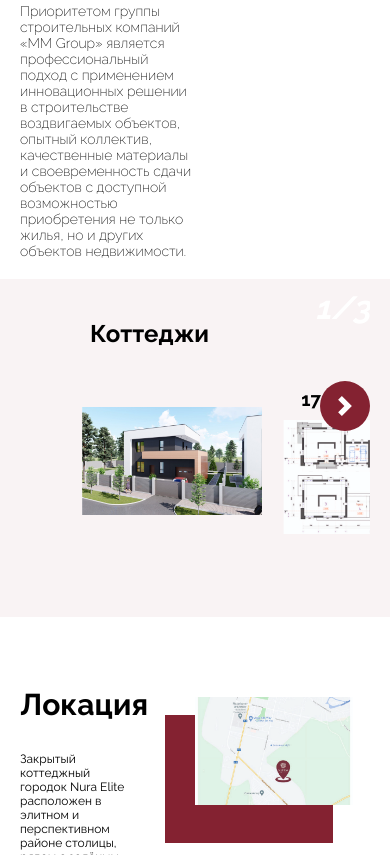
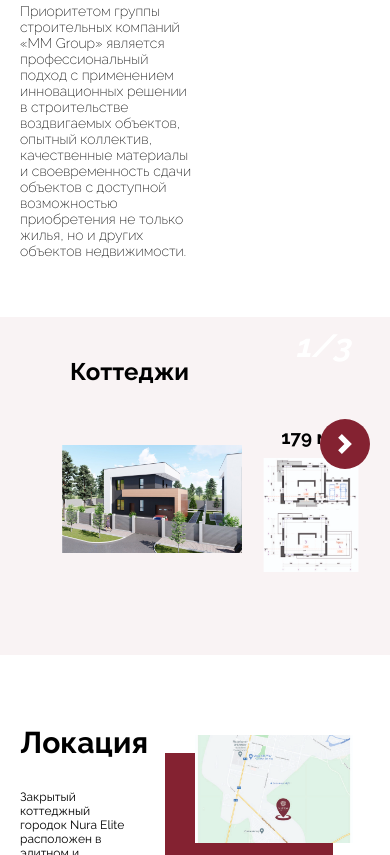
Before and after one commit to Abdulatif999/Stroygorod, a plain HTML site: page index.html in a window 390 px wide. Shown: the part 1777-2632 px from the top of the page. Drawn offline with Linux system fonts and the light colour scheme.

Commit message:
Update media.css

```diff
--- a/css/media.css
+++ b/css/media.css
@@ -470,18 +470,15 @@
     .about-right::after {
         width: 106px;
         height: 100px;
-        bottom: 890px;
+        bottom: 927px;
         right: 9px;
     }
     .cottages {
-        margin-top: 312px;
+        margin-top: 350px;
     }
     .cottages-title{
         font-size: 24px;
         margin-left: 50px;
-    }
-    .slider__item{
-        margin-left: 20px;
     }
     .cottages-img {
         width: 180px;
```
